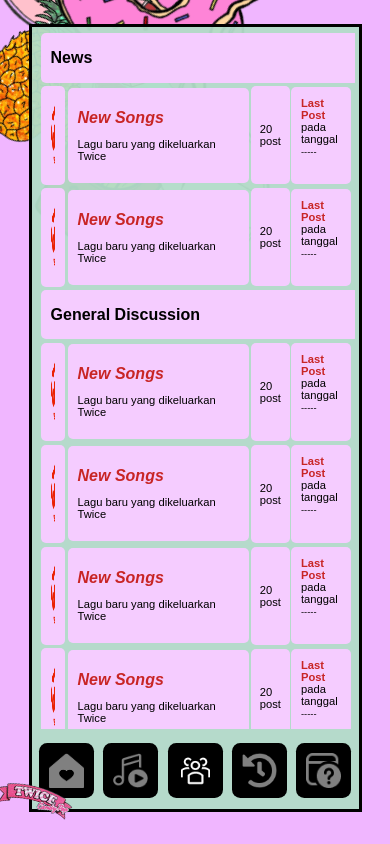
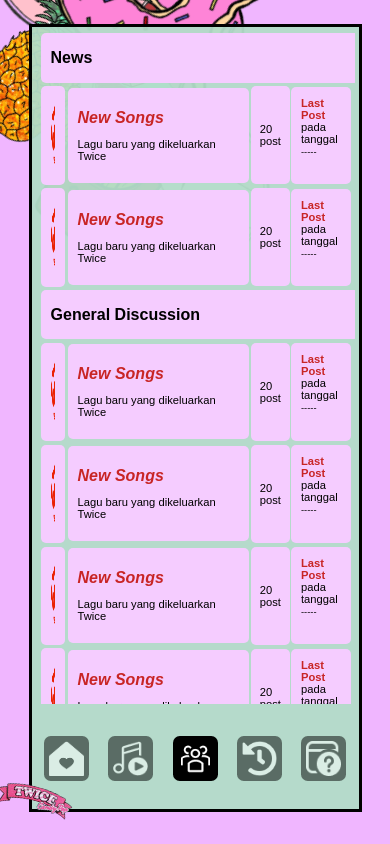
Before and after one commit to drScripts/tugas-besar, a plain HTML site: page forum.html in a window 390 px wide. Drawn offline with Linux system fonts and the light colour scheme; a web font is replaced by a local one.

Commit message:
Adding Style

```diff
--- a/assets/css/forum.css
+++ b/assets/css/forum.css
@@ -69,8 +69,7 @@ a:hover {
     margin-top: 20px;
   }
 
-  .container .nav > li {
-    padding: 10px;
+  .container .nav li a {
     margin: 25px 0;
   }
 
@@ -96,11 +95,8 @@ a:hover {
     justify-content: space-around;
   }
 
-  .container .nav > li {
-    padding: 5px;
-    background-color: black;
+  .container .nav li a {
     border-radius: 15%;
-    margin: 2% 0;
   }
 
   .container .nav li img {
--- a/assets/css/music.css
+++ b/assets/css/music.css
@@ -271,11 +271,9 @@
     justify-content: space-around;
   }
 
-  .container .nav > li {
-    padding: 5px;
+  .container .nav li a {
     background-color: black;
     border-radius: 15%;
-    margin: 2% 0;
   }
 
   .container .nav li img {
--- a/forum.html
+++ b/forum.html
@@ -12,7 +12,10 @@
     <script src="assets/js/data.js"></script>
   </head>
   <body>
-    <div class="splash-screen"></div>
+    <div class="splash-screen">
+      <img src="assets/image/output-onlinegiftools.gif" alt="" />
+
+    </div>
     <img
       src="assets/image/home/banner.png"
       alt=""
```
Also changed, not shown: about.html (+3 -1 lines), forum-inner.html (+3 -1 lines), member.html (+3 -1 lines), music.html (+3 -1 lines).
